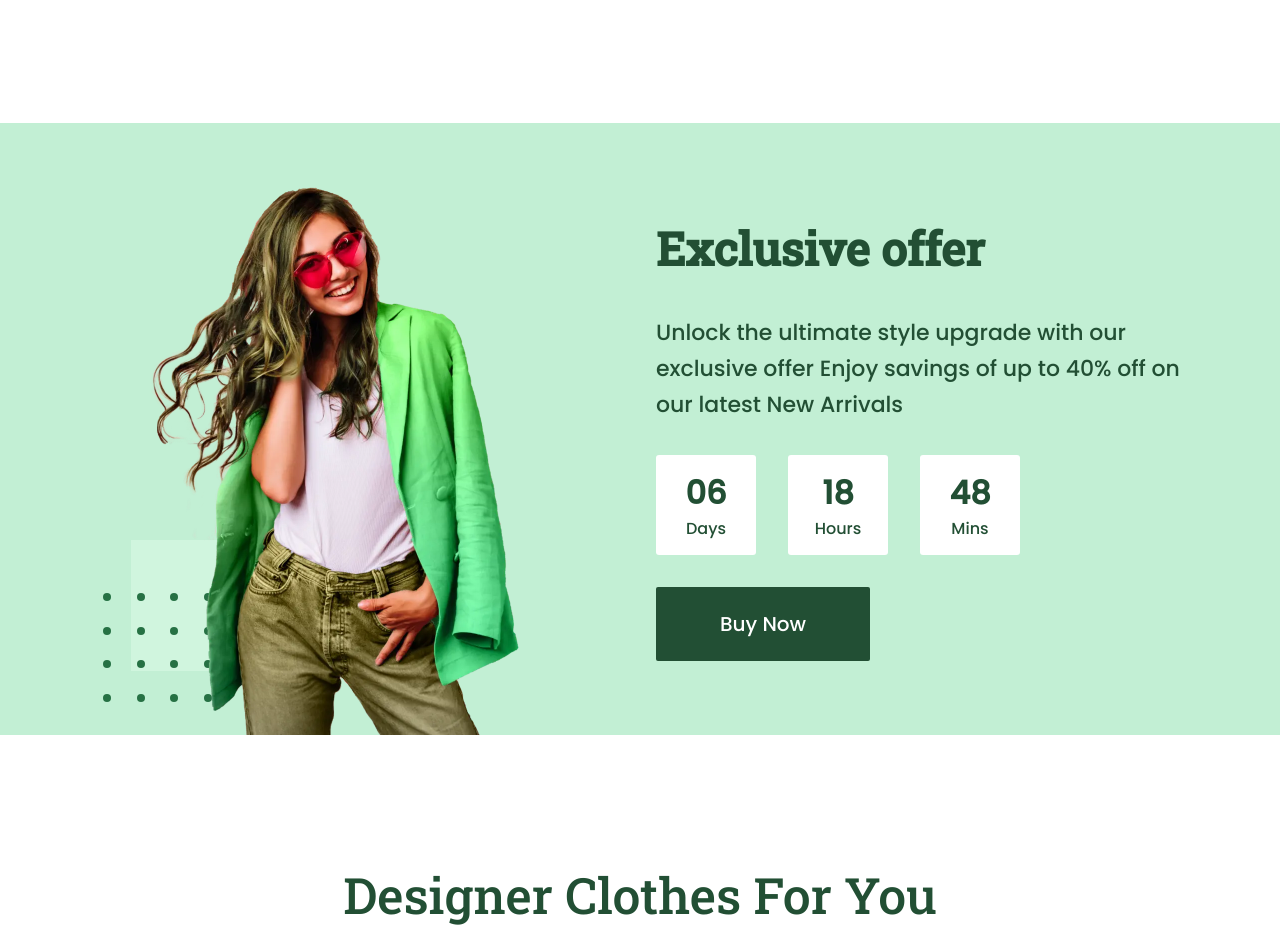
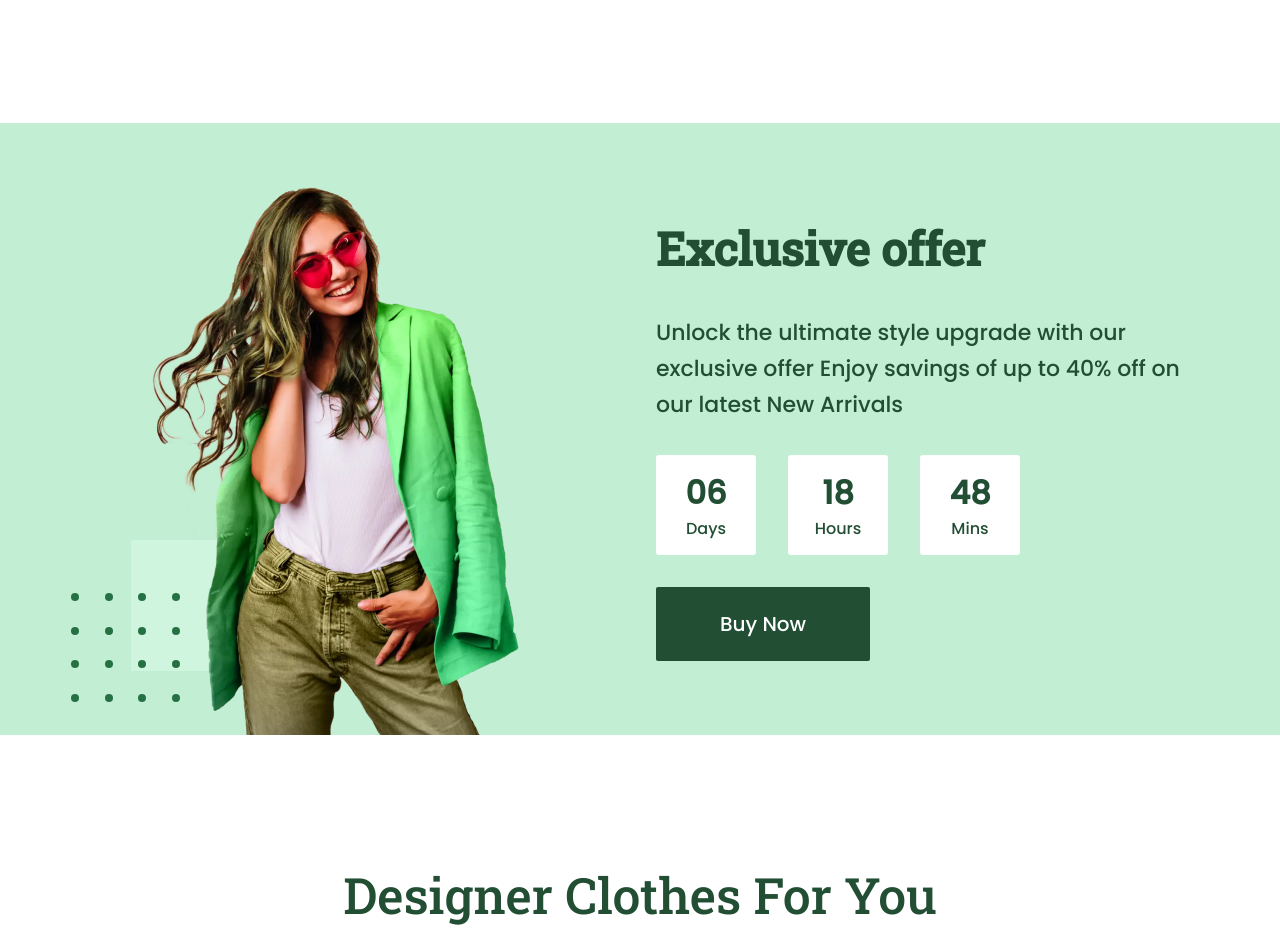
Before and after one commit to 99032000/fashion-web, a Next.js app: page / in a window 1280 px wide. Shown: the part 3120-4056 px from the top of the page. Built offline with nearby package versions, Linux system fonts and the light colour scheme.

Commit message:
fix some bugs

```diff
--- a/src/app/page.tsx
+++ b/src/app/page.tsx
@@ -6,7 +6,7 @@ import {
   Marketing,
   Products,
 } from "@/components";
-import MockData from "@/Mock/data.json";
+import MockData from "@/mock/data.json";
 
 export default function Home() {
   return (
--- a/src/components/exclusiveOffer.tsx
+++ b/src/components/exclusiveOffer.tsx
@@ -22,12 +22,12 @@ const timeView = (num: number, text: string) => (
     <h3 className="text-[16px] leading-[24px]">{text}</h3>
   </div>
 );
-const rectDecoration = () => <></>;
+
 export function ExclusiveOffer({ data }: Readonly<Props>) {
   return (
     <div className="mx-auto mt-32 max-w-content bg-primary px-16 pt-4">
       <FontWrapper fontName="poppins">
-        <div className="flex max-h-[596px] justify-center gap-8 overflow-hidden">
+        <div className="flex max-h-[596px] justify-center gap-8">
           <div className="flex-1">
             <div className="relative mx-auto h-full w-fit">
               <img
@@ -37,7 +37,7 @@ export function ExclusiveOffer({ data }: Readonly<Props>) {
                 className="relative z-50 h-full"
               />
               <div className="absolute bottom-16 left-7 z-0 h-[131px] w-[190px] bg-[#DFFBEA80]"></div>
-              <div className="absolute bottom-8 left-0 h-[110px] w-[110px] overflow-hidden">
+              <div className="absolute -left-8 bottom-8 h-[110px] w-[110px] overflow-hidden">
                 <DotMatrix />
               </div>
             </div>
--- a/src/lib/utils.ts
+++ b/src/lib/utils.ts
@@ -6,5 +6,5 @@ export function cn(...inputs: ClassValue[]) {
 }
 
 export function formatNumber(number: number) {
-  return number < 10 ? `0${number}` : `${number}`;
+  return number.toString().padStart(2, "0");
 }
```
Also changed, not shown: src/lib/type.ts (renamed from src/lib/type.d.ts).
